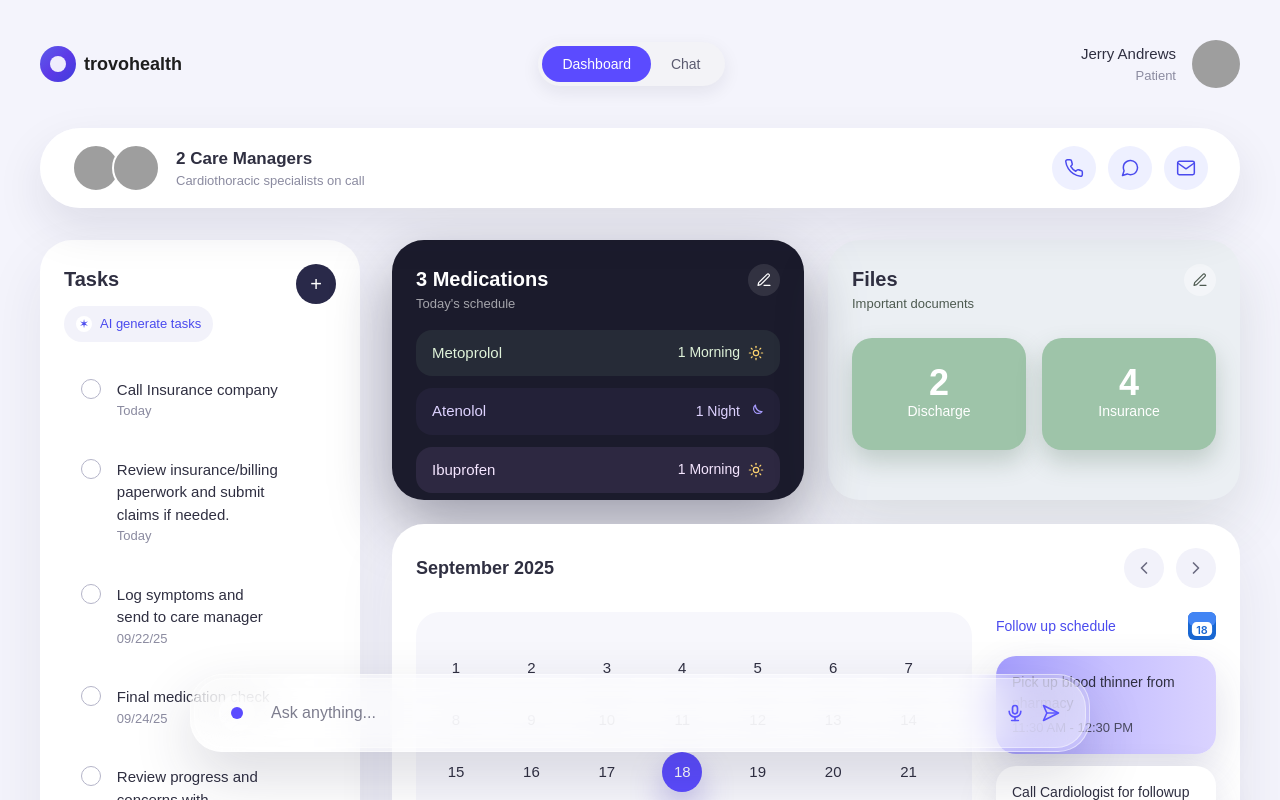
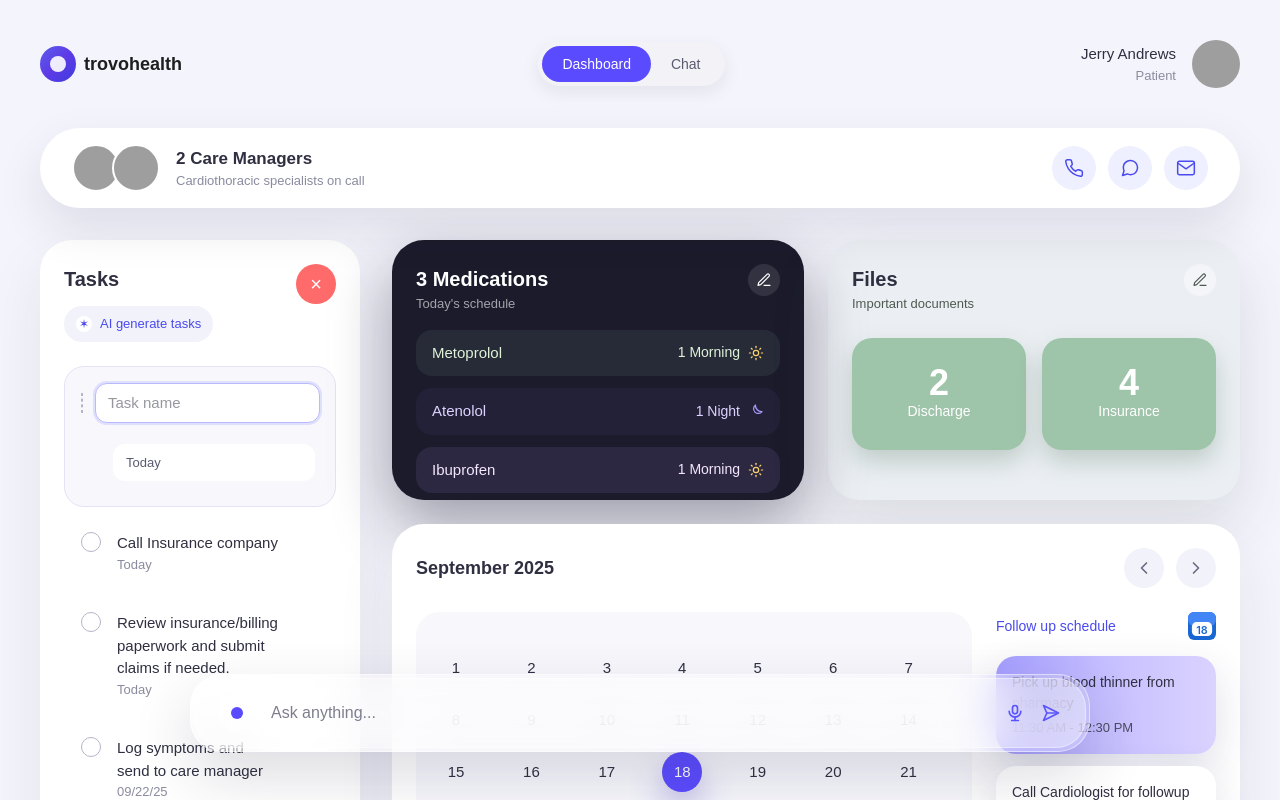
Before and after one commit to danielkjm/trovos, a Next.js app: page / in a window 1280 px wide. Both pictures are taken after a click on the button "Add task". Shown: the top 800 px of the page. Built offline with nearby package versions, Linux system fonts and the light colour scheme; grey boxes are pictures that could not be loaded.

Commit message:
add task

```diff
--- a/src/components/dashboard/DashboardView.tsx
+++ b/src/components/dashboard/DashboardView.tsx
@@ -12,7 +12,7 @@ type DashboardViewProps = {
 };
 
 export const DashboardView: FC<DashboardViewProps> = ({ onOpenMedicationDetail }) => {
-  const { tasks, generateAiTask, toggleTask, removeTask } = useTaskManager();
+  const { tasks, generateAiTask, toggleTask, removeTask, createTask } = useTaskManager();
 
   return (
     <section className="flex flex-1 flex-col gap-8">
@@ -23,6 +23,7 @@ export const DashboardView: FC<DashboardViewProps> = ({ onOpenMedicationDetail }
           onGenerateTask={generateAiTask}
           onToggleTask={toggleTask}
           onRemoveTask={removeTask}
+          onAddTask={createTask}
         />
         <div className="grid grid-cols-2 grid-rows-[minmax(0,260px)_minmax(0,1fr)] gap-6">
           <MedicationCard onOpenDetail={onOpenMedicationDetail} />
--- a/src/components/dashboard/TaskList.tsx
+++ b/src/components/dashboard/TaskList.tsx
@@ -1,4 +1,6 @@
-import { FC } from 'react';
+'use client';
+
+import { FC, FormEvent, useEffect, useRef, useState } from 'react';
 import { AnimatePresence, motion } from 'framer-motion';
 import { initialTasks, Task } from '@/data/patient';
 
@@ -7,6 +9,7 @@ type TaskListProps = {
   onGenerateTask?: () => void;
   onToggleTask?: (id: string) => void;
   onRemoveTask?: (id: string) => void;
+  onAddTask?: (payload: { label: string; dueLabel: string }) => void;
 };
 
 const renderTaskIndicator = (completed?: boolean) => {
@@ -20,7 +23,7 @@ const renderTaskIndicator = (completed?: boolean) => {
     );
   }
 
-  return <span className="h-5 w-6 rounded-full border border-[#B4B4C8]" />;
+  return <span className="h-5 w-5 rounded-full border border-[#B4B4C8]" />;
 };
 
 export const TaskList: FC<TaskListProps> = ({
@@ -28,7 +31,37 @@ export const TaskList: FC<TaskListProps> = ({
   onGenerateTask,
   onToggleTask,
   onRemoveTask,
+  onAddTask,
 }) => {
+  const [isAdding, setIsAdding] = useState(false);
+  const [newLabel, setNewLabel] = useState('');
+  const [newDue, setNewDue] = useState('Today');
+  const inputRef = useRef<HTMLInputElement>(null);
+
+  useEffect(() => {
+    if (isAdding) {
+      const timeout = setTimeout(() => inputRef.current?.focus(), 20);
+      return () => clearTimeout(timeout);
+    }
+    return undefined;
+  }, [isAdding]);
+
+  const resetForm = () => {
+    setNewLabel('');
+    setNewDue('Today');
+  };
+
+  const handleSubmit = (event: FormEvent<HTMLFormElement>) => {
+    event.preventDefault();
+    const label = newLabel.trim();
+    if (!label) {
+      return;
+    }
+    onAddTask?.({ label, dueLabel: newDue.trim() || 'Today' });
+    resetForm();
+    setIsAdding(false);
+  };
+
   return (
     <section className="flex h-full flex-col rounded-[32px] bg-white p-6 shadow-[0px_24px_60px_rgba(35,35,70,0.08)]">
       <header className="mb-6 flex items-start justify-between">
@@ -46,13 +79,73 @@ export const TaskList: FC<TaskListProps> = ({
         <button
           type="button"
           aria-label="Add task"
-          className="flex h-10 w-10 items-center justify-center rounded-full bg-[#292949] text-white"
+          onClick={() => {
+            if (isAdding) {
+              resetForm();
+              setIsAdding(false);
+            } else {
+              setIsAdding(true);
+            }
+          }}
+          className={`flex h-10 w-10 items-center justify-center rounded-full text-white transition-colors ${
+            isAdding ? 'bg-[#FF6B6B]' : 'bg-[#292949] hover:bg-[#3F3F63]'
+          }`}
         >
-          <span className="text-xl leading-none">+</span>
+          <span className="text-xl leading-none cursor-pointer">{isAdding ? '×' : '+'}</span>
         </button>
       </header>
       <motion.div layout className="space-y-3">
         <AnimatePresence initial={false} mode="popLayout">
+          {isAdding && (
+            <motion.form
+              key="task-form"
+              layout
+              onSubmit={handleSubmit}
+              initial={{ opacity: 0, scale: 0.95, y: -10 }}
+              animate={{ opacity: 1, scale: 1, y: 0 }}
+              exit={{ opacity: 0, scale: 0.95, y: -10, height: 0, marginTop: 0, marginBottom: 0, paddingTop: 0, paddingBottom: 0, borderWidth: 0 }}
+              transition={{ duration: 0.2, ease: 'easeOut' }}
+              style={{ overflow: 'hidden' }}
+              className="flex w-full flex-col gap-3 rounded-[20px] border border-[#E3E3F5] bg-[#F7F7FC] px-4 py-4 text-[#2F2F41]"
+            >
+              <div className="flex items-center gap-3">
+                <span className="h-5 w-5 rounded-full border border-dashed border-[#B4B4C8]" aria-hidden />
+                <input
+                  ref={inputRef}
+                  value={newLabel}
+                  onChange={(event) => setNewLabel(event.target.value)}
+                  placeholder="Task name"
+                  className="flex-1 rounded-[12px] border border-transparent bg-white px-3 py-2 text-[15px] text-[#2F2F41] outline-none focus:border-[#B9B9FF] focus:ring-2 focus:ring-[#B9B9FF]/40"
+                />
+              </div>
+              <div className="flex items-center gap-3 pl-8">
+                <input
+                  value={newDue}
+                  onChange={(event) => setNewDue(event.target.value)}
+                  placeholder="Due (e.g. Today)"
+                  className="flex-1 rounded-[12px] border border-transparent bg-white px-3 py-2 text-[13px] text-[#5B5B70] outline-none focus:border-[#B9B9FF] focus:ring-2 focus:ring-[#B9B9FF]/40"
+                />
+                <div className="flex gap-2">
+                  <button
+                    type="button"
+                    onClick={() => {
+                      resetForm();
+                      setIsAdding(false);
+                    }}
+                    className="rounded-[12px] border border-transparent px-3 py-2 text-[13px] font-medium text-[#6F6F80] hover:border-[#D5D5EF] hover:bg-white"
+                  >
+                    Cancel
+                  </button>
+                  <button
+                    type="submit"
+                    className="rounded-[12px] bg-[#4A4AEE] px-4 py-2 text-[13px] font-semibold text-white hover:bg-[#3D3DD6] focus:outline-none focus:ring-2 focus:ring-[#B9B9FF] focus:ring-offset-1"
+                  >
+                    Add Task
+                  </button>
+                </div>
+              </div>
+            </motion.form>
+          )}
           {tasks.map((task) => (
             <motion.article
               key={task.id}
@@ -76,7 +169,7 @@ export const TaskList: FC<TaskListProps> = ({
               }`}
             >
               {renderTaskIndicator(task.completed)}
-              <div className="pr-10 w-60">
+              <div className="pr-10 flex-1">
                 <p
                   className={`text-[15px] font-medium text-[#2F2F41] ${
                     task.completed ? 'line-through' : ''
--- a/src/hooks/useTaskManager.ts
+++ b/src/hooks/useTaskManager.ts
@@ -1,7 +1,7 @@
 'use client';
 
 import { useCallback, useMemo, useState } from 'react';
-import { Task, aiTaskSuggestions, initialTasks } from '@/data/patient';
+import { Task, TaskSuggestion, aiTaskSuggestions, initialTasks } from '@/data/patient';
 
 export const useTaskManager = () => {
   const [tasks, setTasks] = useState<Task[]>(initialTasks);
@@ -24,6 +24,22 @@ export const useTaskManager = () => {
 
   const removeTask = useCallback((taskId: string) => {
     setTasks((prev) => prev.filter((task) => task.id !== taskId));
+  }, []);
+
+  const createTask = useCallback((payload: TaskSuggestion) => {
+    const label = payload.label.trim();
+    if (!label) {
+      return;
+    }
+    const dueLabel = payload.dueLabel.trim() || 'Today';
+    const newTask: Task = {
+      id: `task-${Date.now()}-${Math.random().toString(36).slice(2,8)}`,
+      label,
+      dueLabel,
+      completed: false,
+    };
+
+    setTasks((prev) => [newTask, ...prev]);
   }, []);
 
   const generateAiTask = useCallback(async () => {
@@ -62,6 +78,7 @@ export const useTaskManager = () => {
     tasks: sortedTasks,
     setTasks,
     generateAiTask,
+    createTask,
     toggleTask,
     removeTask,
   };
```
